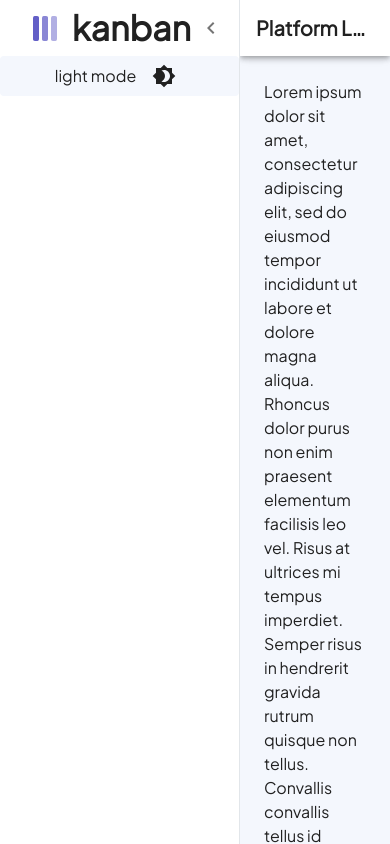
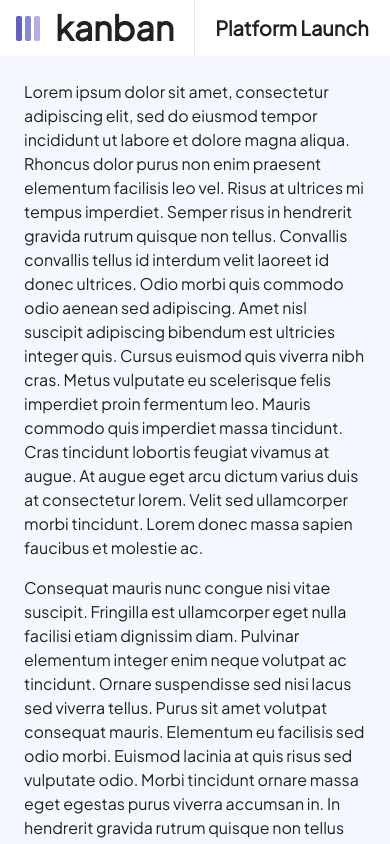
Before and after one commit to aligamalelgaml/ft-kanban-app, a React (Create React App) app: page / in a window 390 px wide. Shown: the top 844 px of the page. Built offline with nearby package versions, Linux system fonts and the light colour scheme.

Commit message:
added mediaquery hook for hiding drawer popup button for mobile screens

```diff
--- a/src/App.tsx
+++ b/src/App.tsx
@@ -1,21 +1,18 @@
 import * as React from 'react';
-import Box from '@mui/material/Box';
 import { useTheme, ThemeProvider, createTheme, styled } from '@mui/material/styles';
-import Brightness4Icon from '@mui/icons-material/Brightness4';
-import Brightness7Icon from '@mui/icons-material/Brightness7';
 import "@fontsource/plus-jakarta-sans"; // Defaults to weight 400
-import { CssBaseline } from '@mui/material';
-import { PaletteMode } from '@mui/material';
+import { CssBaseline, PaletteMode, Box, Switch, Button, Stack } from '@mui/material';
 import { grey } from '@mui/material/colors';
 import MuiAppBar, { AppBarProps as MuiAppBarProps } from '@mui/material/AppBar';
 import { Hidden, Toolbar, Drawer, List, ListItem, ListItemText, Fab } from '@mui/material';
 import Typography from '@mui/material/Typography';
 import Divider from '@mui/material/Divider';
 import IconButton from '@mui/material/IconButton';
-import MenuIcon from '@mui/icons-material/Menu';
-import ChevronLeftIcon from '@mui/icons-material/ChevronLeft';
-import ChevronRightIcon from '@mui/icons-material/ChevronRight';
+import LightModeIcon from '@mui/icons-material/LightMode';
+import DarkModeIcon from '@mui/icons-material/DarkMode';
 import VisibilityIcon from '@mui/icons-material/Visibility';
+import VisibilityOffIcon from '@mui/icons-material/VisibilityOff';
+import useMediaQuery from '@mui/material/useMediaQuery';
 
 
 // START OF DRAWER/APP-BAR HYBRID COMP
@@ -107,8 +104,9 @@ const getDesignTokens = (mode: PaletteMode) => ({
 
 function App() {
   const theme = useTheme();
-  const [open, setOpen] = React.useState(true);
+  const [open, setOpen] = React.useState(false);
   const colorMode = React.useContext(ColorModeContext);
+  const mobileScreen = useMediaQuery(theme.breakpoints.down('sm'));
 
   const handleDrawerOpen = () => {
     setOpen(true);
@@ -123,22 +121,24 @@ function App() {
     <>
       <Box sx={{ display: 'flex' }}>
         <CssBaseline />
-        <AppBar position="fixed" open={open}>
+        <AppBar position="fixed" elevation={0} open={open}>
           <Toolbar sx={{ backgroundColor: theme.palette.background.paper, color: "text.primary" }}>
-            <IconButton
-              color="inherit"
-              aria-label="open drawer"
-              onClick={handleDrawerOpen}
-              edge="start"
-              sx={{ mr: 2, ...(open && { display: 'none' }) }}
-            >
-              <MenuIcon />
-            </IconButton>
+
+            {!open &&
+              <>
+                <img src={require('./assets/kanbanLogo.png')} />
+                <Typography variant='h4' marginLeft={"15px"} fontWeight={"800"} >kanban</Typography>
+                <Divider orientation="vertical" flexItem sx={{ mx: "20px" }} />
+              </>
+            }
+
+
             <Typography variant="h6" fontWeight={800} noWrap component="div">
               Platform Launch
             </Typography>
           </Toolbar>
         </AppBar>
+
         <Drawer
           sx={{
             width: drawerWidth,
@@ -146,24 +146,34 @@ function App() {
             '& .MuiDrawer-paper': {
               width: drawerWidth,
               boxSizing: 'border-box',
+              display: "flex",
+              flexDirection: "column",
+              justifyContent: "space-between",
             },
           }}
           variant="persistent"
           anchor="left"
           open={open}
         >
-          <DrawerHeader>
+
+          <div>
+
+          <DrawerHeader sx={{ display: "flex", justifyContent: "center" }}>
             <img src={require('./assets/kanbanLogo.png')} />
             <Typography variant='h4' marginLeft={"15px"} fontWeight={"800"} >kanban</Typography>
-            <IconButton onClick={handleDrawerClose}>
-              {theme.direction === 'ltr' ? <ChevronLeftIcon /> : <ChevronRightIcon />}
-            </IconButton>
           </DrawerHeader>
+
+          </div>
+
+
+
+          <div>
 
             <Box
               sx={{
                 display: 'flex',
-              width: '100%',
+                width: '80%',
+                marginX: 'auto',
                 alignItems: 'center',
                 justifyContent: 'center',
                 bgcolor: 'background.default',
@@ -172,12 +182,18 @@ function App() {
                 p: "10 20 10 20",
               }}
             >
-            {theme.palette.mode} mode
-            <IconButton sx={{ ml: 1 }} onClick={colorMode.toggleColorMode} color="inherit">
-              {theme.palette.mode === 'dark' ? <Brightness7Icon /> : <Brightness4Icon />}
-            </IconButton>
+              <LightModeIcon />
+              <Switch checked={theme.palette.mode === 'dark'} onChange={colorMode.toggleColorMode} sx={{ marginLeft: '8px', marginRight: '8px' }} />
+              <DarkModeIcon />
             </Box>
+
+            <Button onClick={handleDrawerClose} variant='text' sx={{ textTransform: 'none', width: '80%', marginX: 'auto', mt: "20px" }} startIcon={<VisibilityOffIcon />}>
+              Hide Sidebar
+            </Button>
+
+          </div>
         </Drawer>
+
         <Main open={open}>
           <DrawerHeader />
 
@@ -210,6 +226,7 @@ function App() {
           </Typography>
         </Main>
 
+        { !mobileScreen &&
           <Fab
             color="primary"
             aria-label="Add"
@@ -226,6 +243,8 @@ function App() {
           >
             <VisibilityIcon />
           </Fab>
+        }
+
       </Box>
     </>
   );
```
Lines whose indentation alone changed are shown as unchanged.
